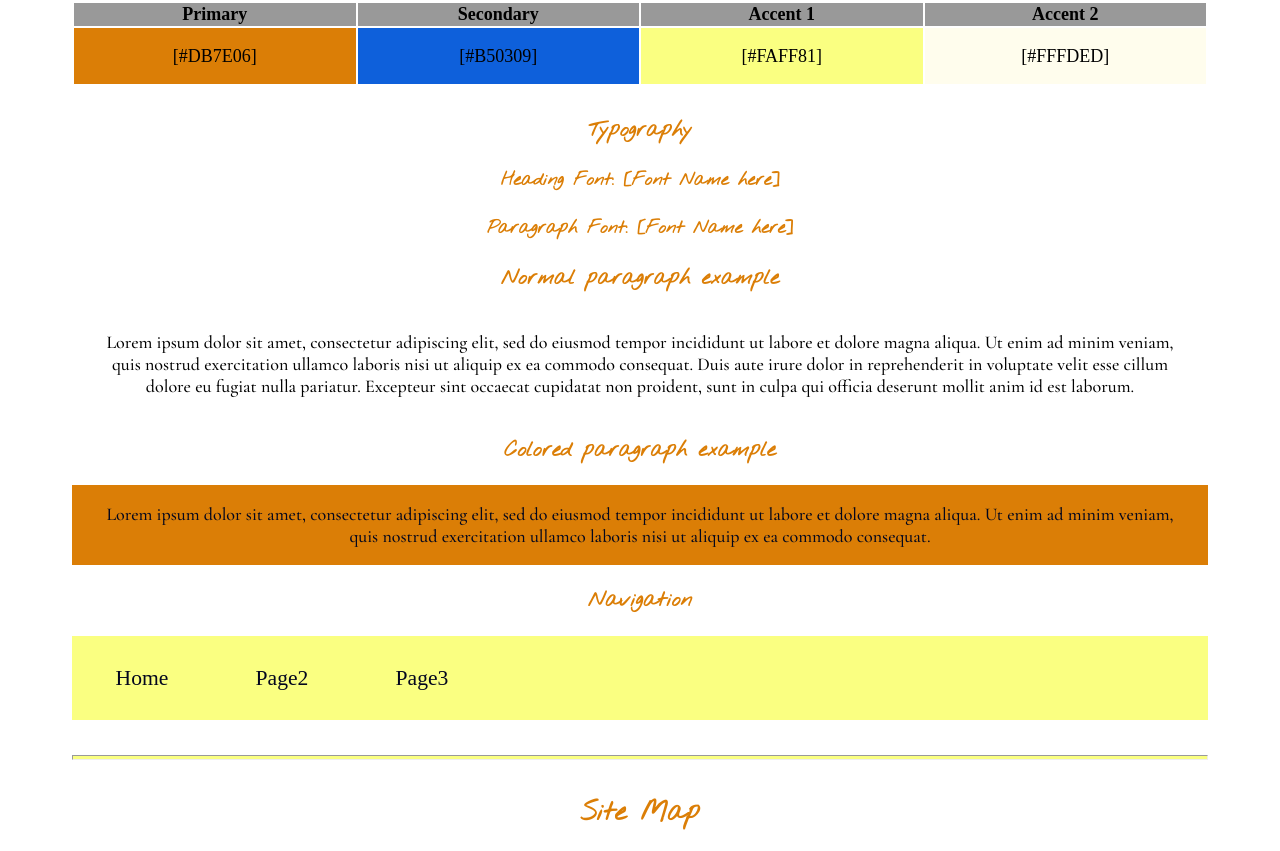
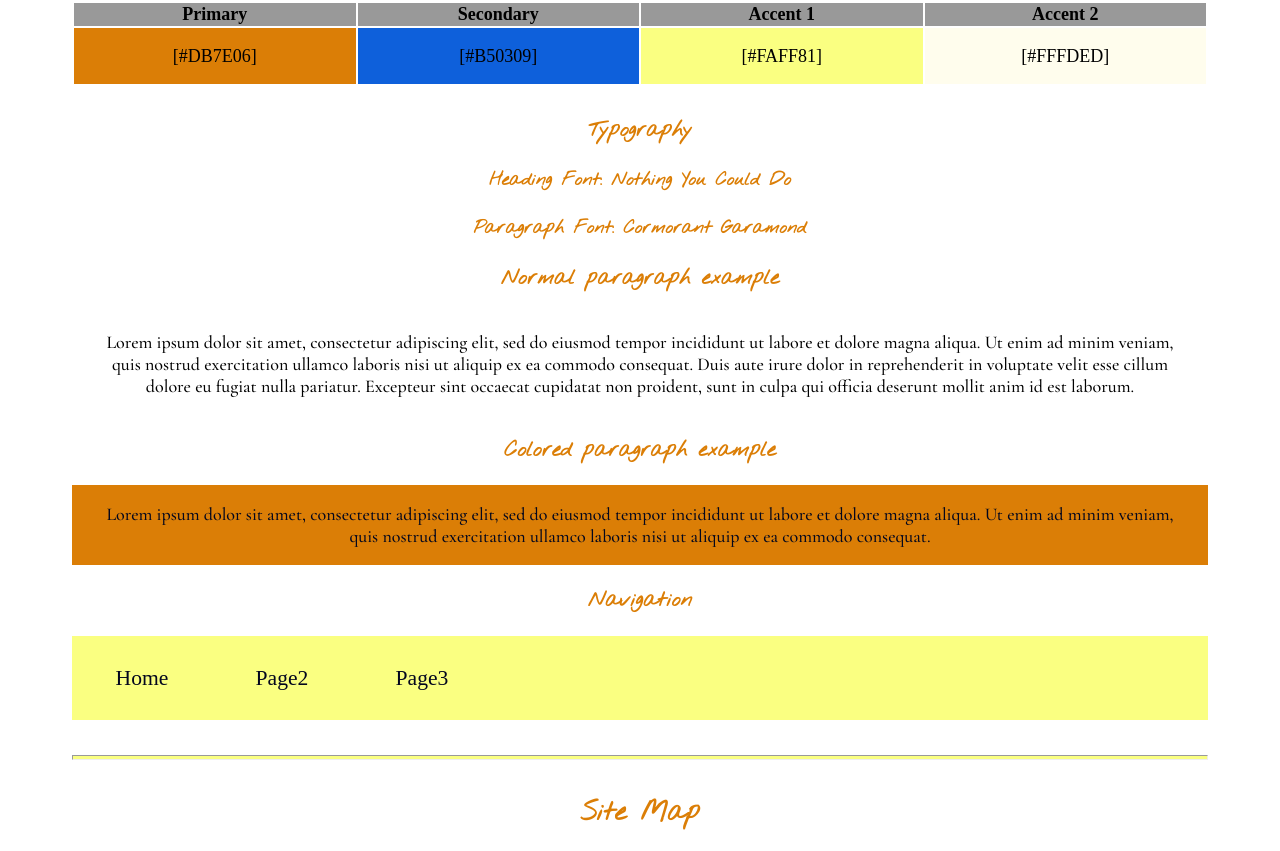
Before and after one commit to torgill43/wdd130, a plain HTML site: page religions/site-plan.html in a window 1280 px wide. Shown: the part 1736-2587 px from the top of the page. Drawn offline with nearby package versions, Linux system fonts and the light colour scheme.

Commit message:
added font names

```diff
--- a/religions/site-plan.html
+++ b/religions/site-plan.html
@@ -68,10 +68,10 @@
       <!-- Choose a font for your paragraphs (body copy) and headlines. What font(s) have you chosen? Why did you choose what you did?  Make sure to review the list of web safe fonts at W3Schools.org as a starting point.  Think also about which of your colors above you might use for background and font colors. -->
 
       <h4>
-        Heading Font: [Font Name here]  <!-- change this -->
+        Heading Font: Nothing You Could Do  <!-- change this -->
       </h4>
       <h4>
-        Paragraph Font: [Font Name here]  <!-- change this -->
+        Paragraph Font: Cormorant Garamond  <!-- change this -->
       </h4>
       <h3>
         Normal paragraph example
```
